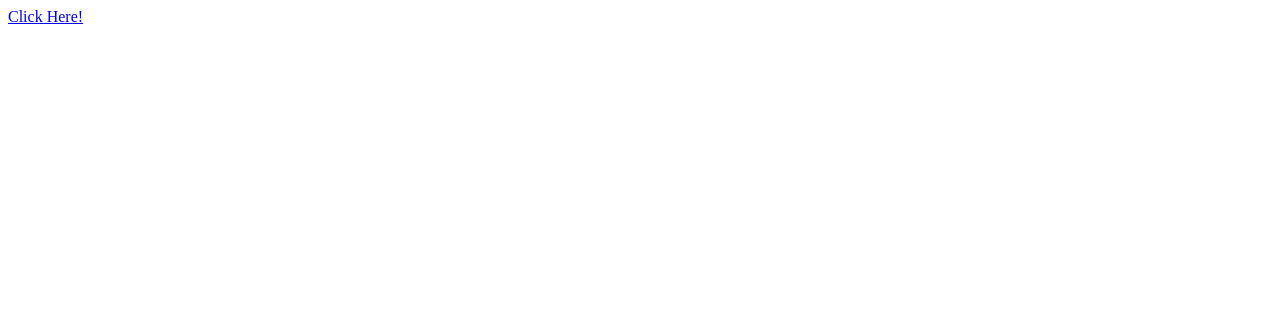
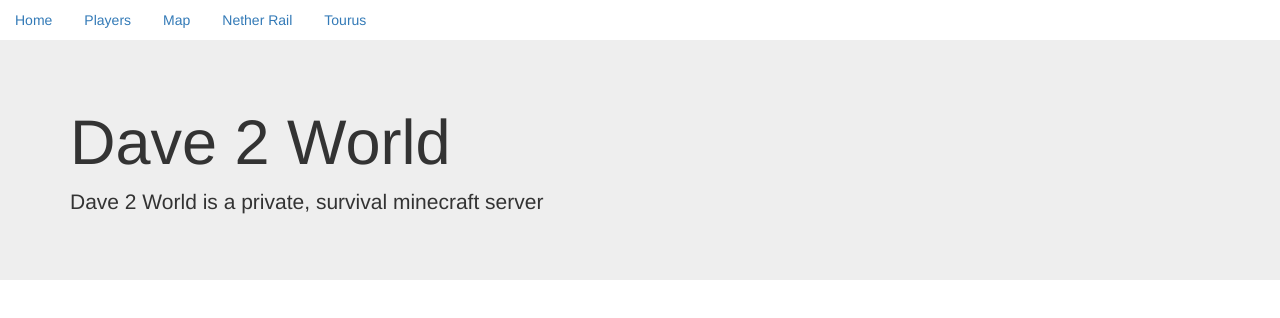
Before and after one commit to siliconmac/dave-2-world, a plain HTML site: page index.html in a window 1280 px wide. Drawn offline with nearby package versions, Linux system fonts and the light colour scheme.

Commit message:
add stuff

```diff
--- a/index.html
+++ b/index.html
@@ -2,9 +2,27 @@
 <html>
     <head>
         <title>Welcome to Dave 2 World</title>
+        <link rel="stylesheet" href="https://maxcdn.bootstrapcdn.com/bootstrap/3.3.1/css/bootstrap.min.css">
+        <link rel="stylesheet" href="main.css">
     </head>
     <body>
-        <a href="game">Click Here!</a>
+        <div class="nav-bar">
+            <ul class="nav nav-pills">
+                <li>
+                    <a href="index.html">Home</a>
+                </li>
+                <li><a href="#">Players</a></li>
+                <li><a href="http://zilly.servegame.com/overviewer">Map</a></li>
+                <li><a href="#">Nether Rail</a></li>
+                <li><a href="#">Tourus</a></li>
+            </ul>
+        </div>
+        <div class="jumbotron">
+            <div class="container">
+                <h1>Dave 2 World</h1>
+                <p>Dave 2 World is a private, survival minecraft server</p>
+            </div>
+        </div>
     </body>
 
 </html>
```
Also changed, not shown: game/index.html (deleted, +0 -1 lines).
